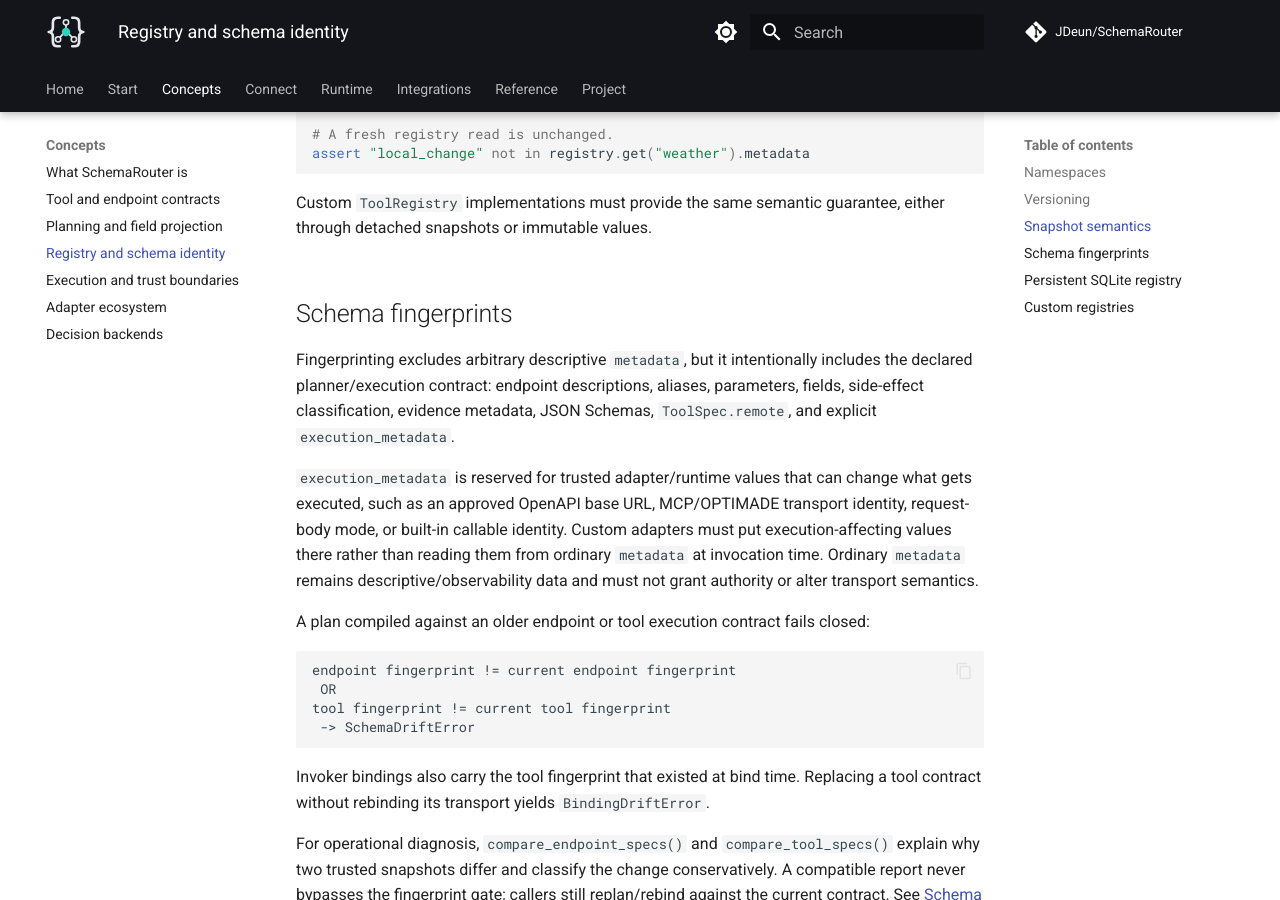
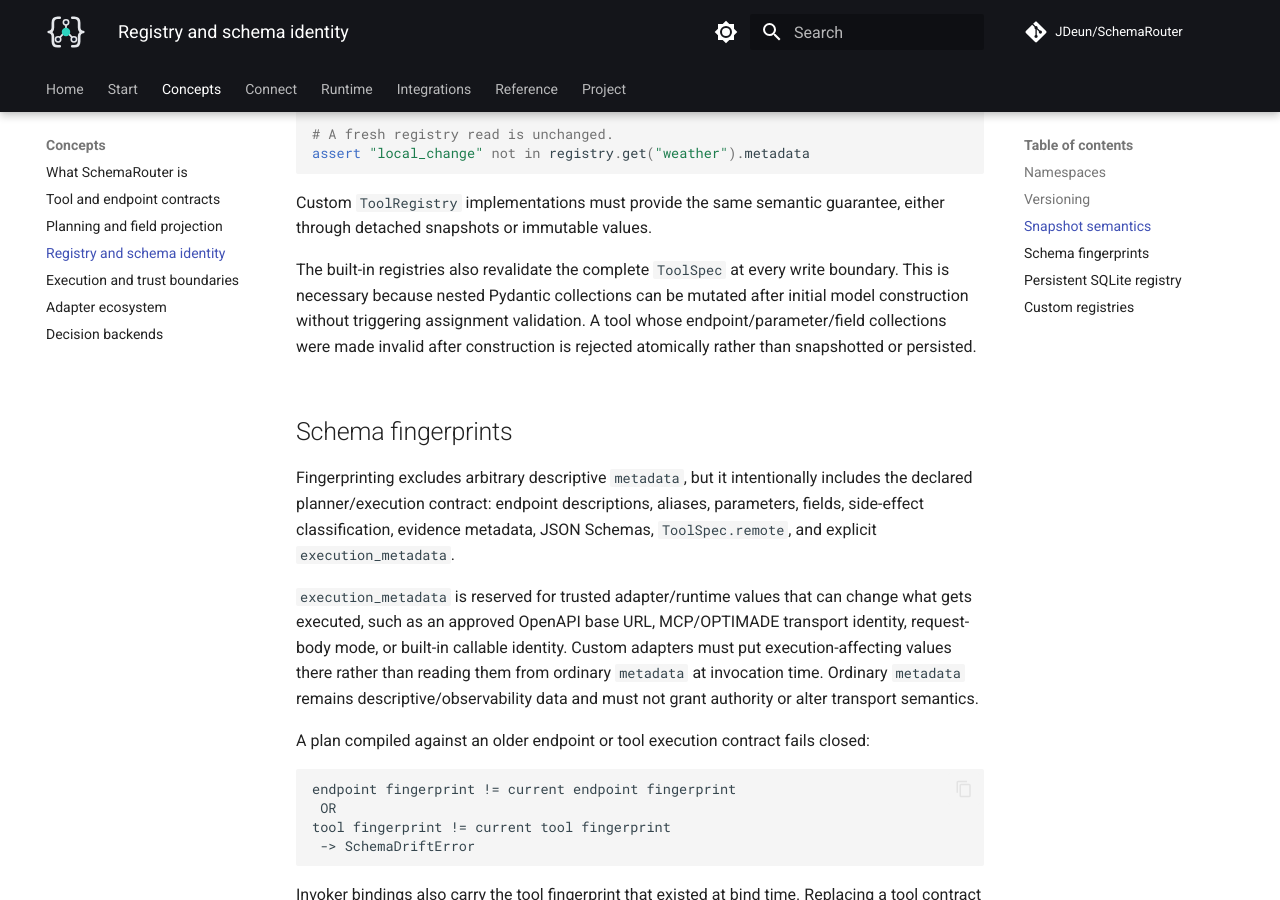
Before and after one commit to JDeun/SchemaRouter, an MkDocs documentation site: the page built from docs/concepts/registry.md, in a window 1280 px wide and 900 px high, scrolled down 920 px. Built offline with MkDocs 1.6.1 and Material for MkDocs 9.7.7, drawn with Linux system fonts in a browser that asks for light colours; comment, search, counter and statistics services are not loaded; some of the changed text lies outside the part shown.

Commit message:
docs: require registry write-time contract revalidation

````diff
--- a/docs/concepts/registry.md
+++ b/docs/concepts/registry.md
@@ -40,6 +40,11 @@ assert "local_change" not in registry.get("weather").metadata
 
 Custom `ToolRegistry` implementations must provide the same semantic guarantee, either through
 detached snapshots or immutable values.
+
+The built-in registries also revalidate the complete `ToolSpec` at every write boundary. This is
+necessary because nested Pydantic collections can be mutated after initial model construction
+without triggering assignment validation. A tool whose endpoint/parameter/field collections were
+made invalid after construction is rejected atomically rather than snapshotted or persisted.
 
 ## Schema fingerprints
 
@@ -111,5 +116,5 @@ Applications can still inject any structural registry implementation:
 router = SchemaRouter(registry=MyPersistentRegistry(...))
 ```
 
-Custom persistent implementations are responsible for atomic writes, snapshot semantics, and
-concurrency control.
+Custom persistent implementations are responsible for atomic writes, snapshot semantics,
+write-time contract revalidation, and concurrency control.
````
